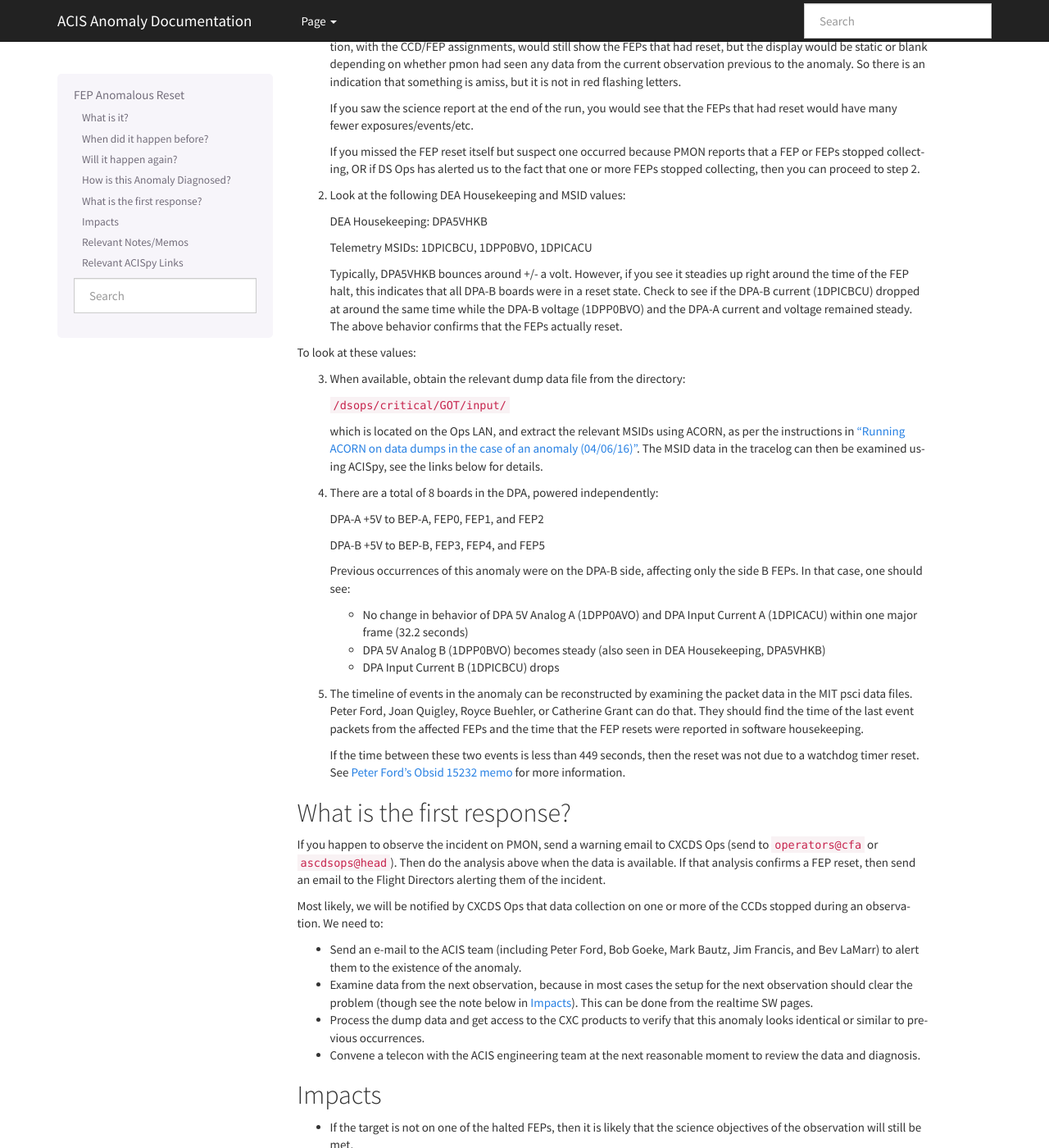
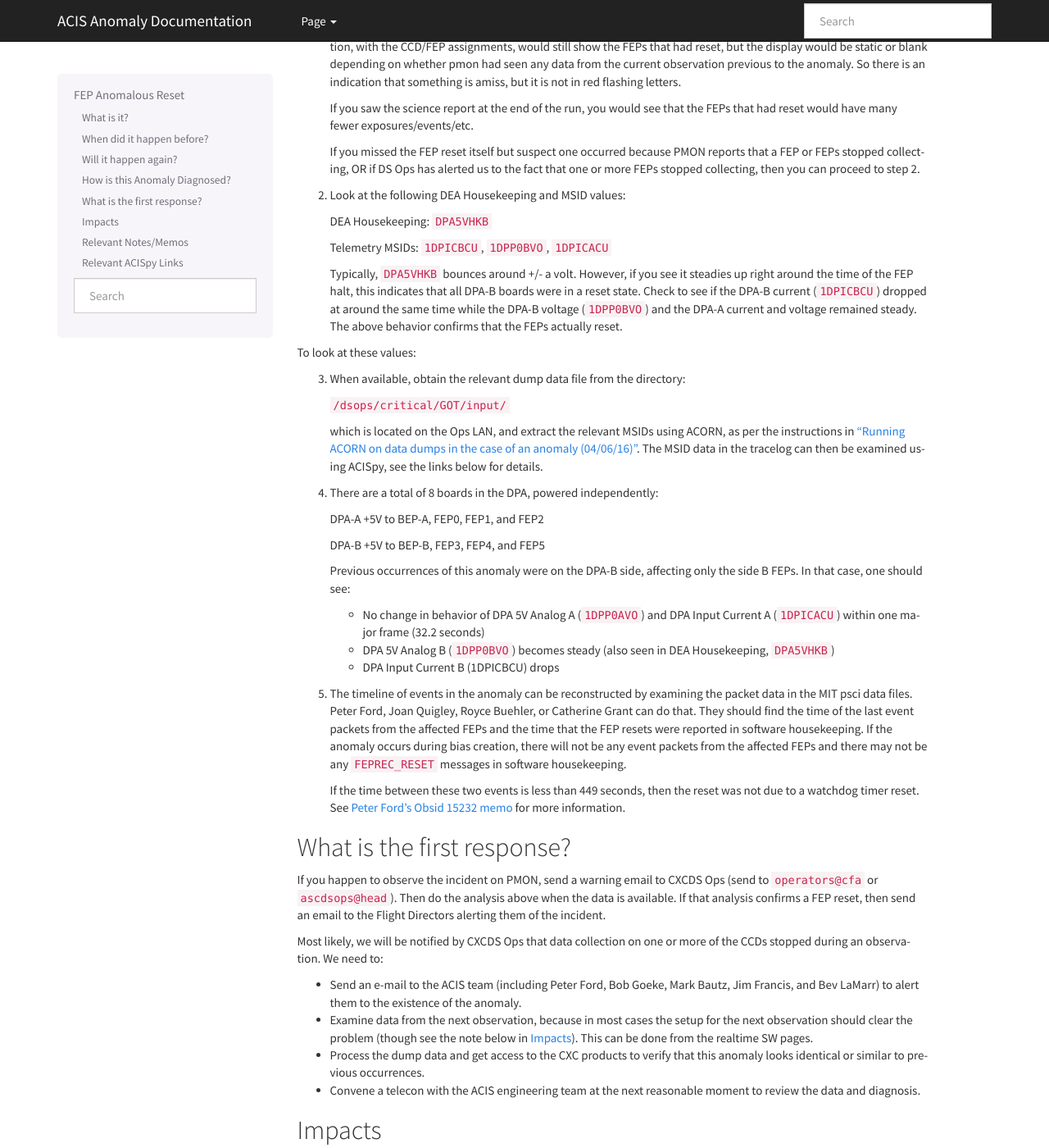
Before and after one commit to acisops/acis_anomaly_pages, a Sphinx documentation site: the page built from source/fep_reset.rst, in a window 1280 px wide and 1400 px high, scrolled down 943 px. Shown: the whole window at 82% size. Built offline with Sphinx 7.4.7, drawn with Linux system fonts in a browser that asks for light colours.

Commit message:
Implementing Catherine's suggestion

```diff
--- a/source/fep_reset.rst
+++ b/source/fep_reset.rst
@@ -80,15 +80,15 @@ are watching then:
 
 2. Look at the following DEA Housekeeping and MSID values:
 
-   DEA Housekeeping: DPA5VHKB
+   DEA Housekeeping: ``DPA5VHKB``
 
-   Telemetry MSIDs: 1DPICBCU, 1DPP0BVO, 1DPICACU
+   Telemetry MSIDs: ``1DPICBCU``, ``1DPP0BVO``, ``1DPICACU``
 
-   Typically, DPA5VHKB bounces around +/- a volt. However, if you see
+   Typically, ``DPA5VHKB`` bounces around +/- a volt. However, if you see
    it steadies up right around the time of the FEP halt, this indicates
    that all DPA-B boards were in a reset state. Check to see if the DPA-B
-   current (1DPICBCU) dropped at around the same time while the DPA-B
-   voltage (1DPP0BVO) and the DPA-A current and voltage remained steady.
+   current (``1DPICBCU``) dropped at around the same time while the DPA-B
+   voltage (``1DPP0BVO``) and the DPA-A current and voltage remained steady.
    The above behavior confirms that the FEPs actually reset.
 
 To look at these values:
@@ -112,10 +112,10 @@ To look at these values:
    Previous occurrences of this anomaly were on the DPA-B side,
    affecting only the side B FEPs. In that case, one should see:
 
-   - No change in behavior of DPA 5V Analog A (1DPP0AVO) and DPA Input
-     Current A (1DPICACU) within one major frame (32.2 seconds)
-   - DPA 5V Analog B (1DPP0BVO) becomes steady (also seen in DEA
-     Housekeeping, DPA5VHKB)
+   - No change in behavior of DPA 5V Analog A (``1DPP0AVO``) and DPA Input
+     Current A (``1DPICACU``) within one major frame (32.2 seconds)
+   - DPA 5V Analog B (``1DPP0BVO``) becomes steady (also seen in DEA
+     Housekeeping, ``DPA5VHKB``)
    - DPA Input Current B (1DPICBCU) drops
 
 .. raw:: html
@@ -126,7 +126,9 @@ To look at these values:
    Joan Quigley, Royce Buehler, or Catherine Grant can do that. They
    should find the time of the last event packets from the affected FEPs
    and the time that the FEP resets were reported in software
-   housekeeping.
+   housekeeping. If the anomaly occurs during bias creation, there will
+   not be any event packets from the affected FEPs and there may not be
+   any ``FEPREC_RESET`` messages in software housekeeping.
 
    If the time between these two events is less than 449 seconds, then
    the reset was not due to a watchdog timer reset. See
```
